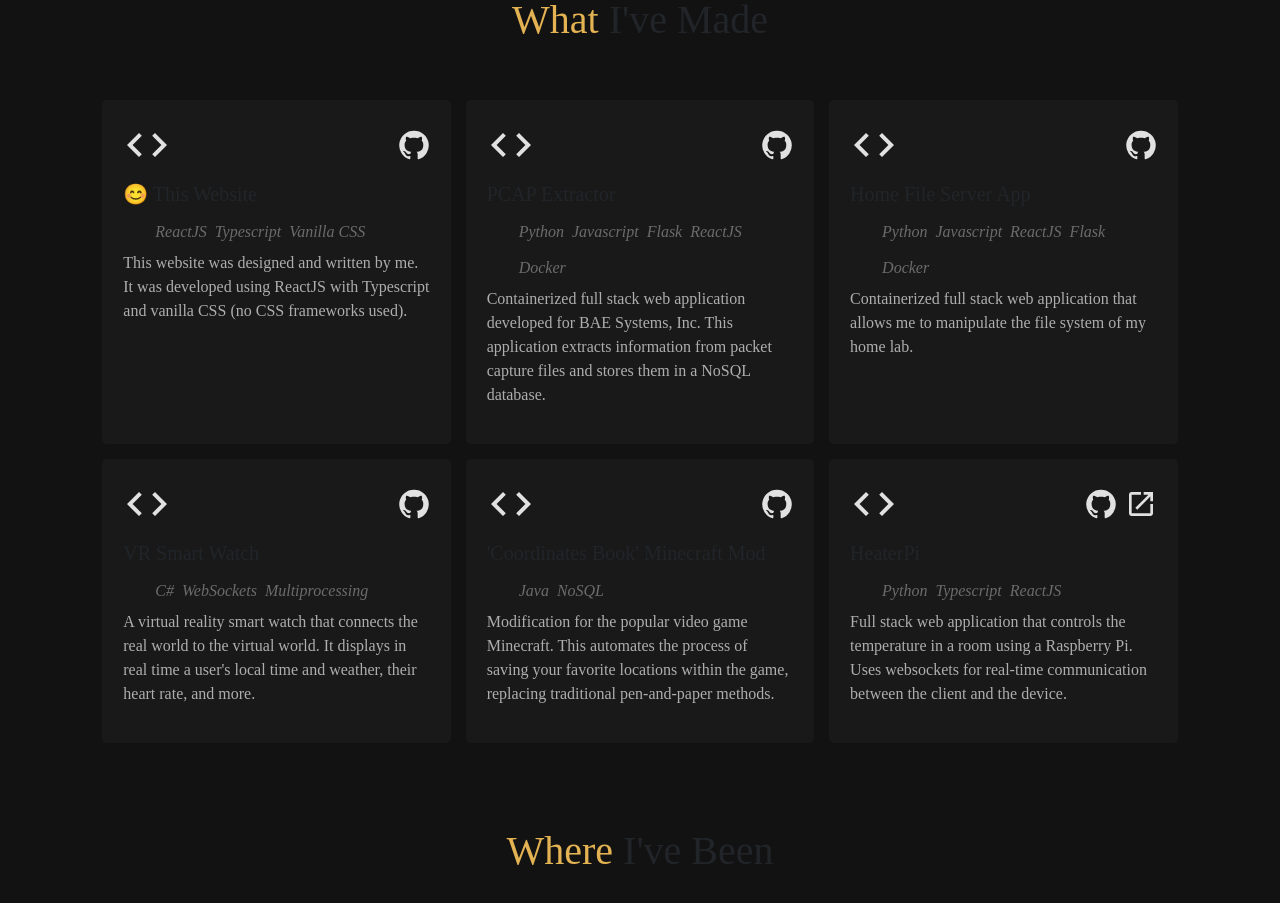
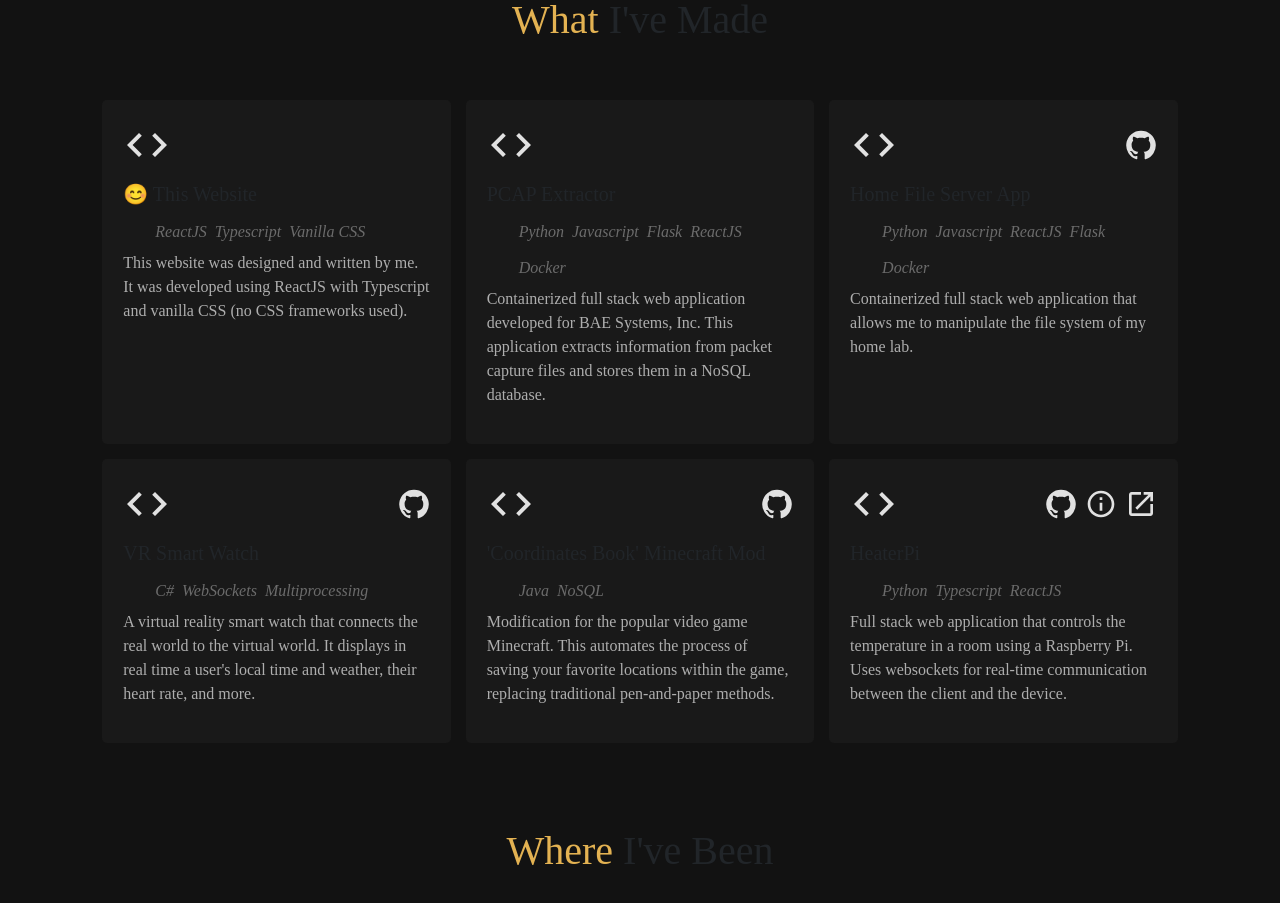
Before and after one commit to ItsNotCam/Portfolio-Site, a React (Vite) app: page / in a window 1280 px wide. Shown: the part 920-1823 px from the top of the page. Built offline with nearby package versions, Linux system fonts and the light colour scheme; the HTML template or start-up script is replaced by a standard one; a web font is replaced by a local one.

Commit message:
Added more things

```diff
--- a/public/styles/experience.css
+++ b/public/styles/experience.css
@@ -27,7 +27,7 @@
   padding-bottom: 25px;
   padding-inline: 5px;
 
-  transition: all ease 0.2s;
+  transition: all ease 0.5s;
 
   background-color: rgb(25, 25, 25);
 }
--- a/public/styles/projects.css
+++ b/public/styles/projects.css
@@ -138,7 +138,7 @@
   display: flex;
   flex-direction: column;
 
-  max-height: 80vh;
+  max-height: 85vh;
   overflow-y: auto;
 
   animation: slide-in-div 0.5s normal ease;
@@ -162,6 +162,12 @@
 
 .md-icon-button:hover {
   color: #E3B252;/*rgba(195, 195, 195, 0.7)*/
+}
+
+
+.markdown h1 {
+  border-bottom: 2px solid rgba(195, 195, 195, 0.7);
+  margin-bottom: 2rem;
 }
 
 .markdown h2 {
--- a/src/components/projects/ProjectCard.tsx
+++ b/src/components/projects/ProjectCard.tsx
@@ -1,8 +1,8 @@
-import { GitHub } from "@mui/icons-material";
-import { CodeOutlined, LaunchOutlined } from '@mui/icons-material';
+import { GitHub, Propane } from "@mui/icons-material";
+import { CodeOutlined, LaunchOutlined, InfoOutlined } from '@mui/icons-material';
 import React, { useState } from "react";
 
-import { ILink, IProject } from "./ProjectList";
+import { IProject } from "./ProjectList";
 import { uuidv4 } from '../../utilities';
 
 export interface IProjectCardProps {
@@ -11,13 +11,10 @@ export interface IProjectCardProps {
   setReadmeContent: (content: string) => void;
 }
 
-const TechTag = (tag: {tag: string}): JSX.Element => {
-  return <li className="project-color-dark"><i>{tag.tag}</i></li>
-}
-
 export default function ProjectCard(props: IProjectCardProps): JSX.Element {
   const [readme, setReadme] = useState<string | null>(null);
   const [isGettingReadme, setIsGettingReadme] = useState<boolean>(false);
+  const hasLinks: boolean = props.project.github_link !== null || props.project.readme_link !== null || props.project.demo_link !== null;
 
   const UpdateReadme = (text: string): void => {
     setReadme(text);
@@ -25,7 +22,10 @@ export default function ProjectCard(props: IProjectCardProps): JSX.Element {
   }
 
   const OpenReadme = () => {
-    if(readme === null) {
+    console.log(readme);
+    if(readme) {
+      props.setReadmeContent(readme);
+    } else {
       let readme_link: string = PROJECT.readme_link?.link ?? "";
       setIsGettingReadme(true);
 
@@ -39,8 +39,12 @@ export default function ProjectCard(props: IProjectCardProps): JSX.Element {
           setReadme(null);
         })
         .finally(() => setIsGettingReadme(false));
-    } else {
-      props.setReadmeContent(readme);
+    }
+  }
+
+  const OpenDemo = () => {
+    if(PROJECT.demo_link) {
+      window.open(PROJECT.demo_link.link, "_blank")
     }
   }
 
@@ -49,20 +53,28 @@ export default function ProjectCard(props: IProjectCardProps): JSX.Element {
     <>
       <div className="project-card-header" id={PROJECT.name.replaceAll(" ", "_")}>
         <CodeOutlined className="color-light" style={styles.folderStyle}/>
+        {hasLinks ? (
           <div className="project-card-links">
             {
-            PROJECT.github_link !== null ? (
+              PROJECT.github_link ? (
                 <a href={PROJECT.github_link?.link} target="_blank">
-                <GitHub className="color-light color-alt-hover" style={styles.githubStyle}/>
+                  <GitHub className="color-light color-alt-hover" style={styles.githubStyle} titleAccess="Open GitHub Repository"/>
                 </a>
               ) : null
             }
             {
               PROJECT.readme_link ? (
-              <LaunchOutlined className="color-light color-alt-hover" style={styles.githubStyle} onClick={OpenReadme}/>
+                <InfoOutlined className="color-light color-alt-hover" style={styles.githubStyle} onClick={OpenReadme} titleAccess="Show Info"/>
+              ) : null
+            }
+            {
+              PROJECT.demo_link ? (
+                <LaunchOutlined className="color-light color-alt-hover" style={styles.githubStyle} onClick={OpenDemo}  titleAccess="Open Demo"/>
               ) : null
             }
           </div>
+          ) : null
+        }
       </div>
       <div className="project-card-body">
         <h3>{PROJECT.name}</h3>
--- a/src/components/projects/ProjectList.ts
+++ b/src/components/projects/ProjectList.ts
@@ -9,7 +9,8 @@ export interface IProject {
   logo_path: string,
   github_link?: ILink,
   tags: Array<string>
-  readme_link?: ILink
+  readme_link?: ILink,
+  demo_link?: ILink
 }
 
 export interface ILink {
@@ -45,7 +46,7 @@ export const PROJECTS: Array<IProject> = [
       in a NoSQL database.
     `,
     company_link: "https://www.baesystems.com/en/home",
-    tags: [ "Python", "Javascript", "Flask", "ReactJS", "Docker" ],
+    tags: [ "Python", "Javascript", "Flask", "ReactJS", "Docker" ]
   },
   {
     location: "Centreville, VA",
@@ -110,5 +111,6 @@ export const PROJECTS: Array<IProject> = [
     tags: [ "Python", "Typescript", "ReactJS" ],
     readme_link: { name: "Readme", link: "https://raw.githubusercontent.com/ItsNotCam/HeaterPi-Client/master/README.md" },
     github_link:  { name: "Repo", link: "https://github.com/ItsNotCam/HeaterPi-Client" },
+    demo_link: {link: "https://www.google.com", name: "Demo"}
   }
 ]
--- a/src/components/projects/Projects.tsx
+++ b/src/components/projects/Projects.tsx
@@ -6,7 +6,6 @@ import ProjectCard, { IProjectCardProps } from "./ProjectCard";
 import { IProject, PROJECTS } from "./ProjectList";
 import { uuidv4 } from "../../utilities";
 
-import TransitEnterexitOutlinedIcon from '@mui/icons-material/TransitEnterexitOutlined';
 import ClearOutlinedIcon from '@mui/icons-material/ClearOutlined';
 
 
@@ -53,9 +52,10 @@ export default function Projects(): JSX.Element {
       {
         readmeContent !== null ? (
           <div className="overlay-dark" onClick={tryCloseReadme}>
-            <button className="md-icon-button color-light" onClick={() => setReadmeContent(null)}>
-              <ClearOutlinedIcon style={{fontSize: "2rem"}}/>
-            </button>
+            <ClearOutlinedIcon
+              className="md-icon-button color-light"
+              style={{fontSize: "3rem"}}
+              onClick={() => setReadmeContent(null)}/>
             <div className="markdown" {...mouseContext}>
               <Markdown remarkPlugins={[remarkGfm]} className="slide-in">
                 {readmeContent}
```
Lines whose indentation alone changed are shown as unchanged.
